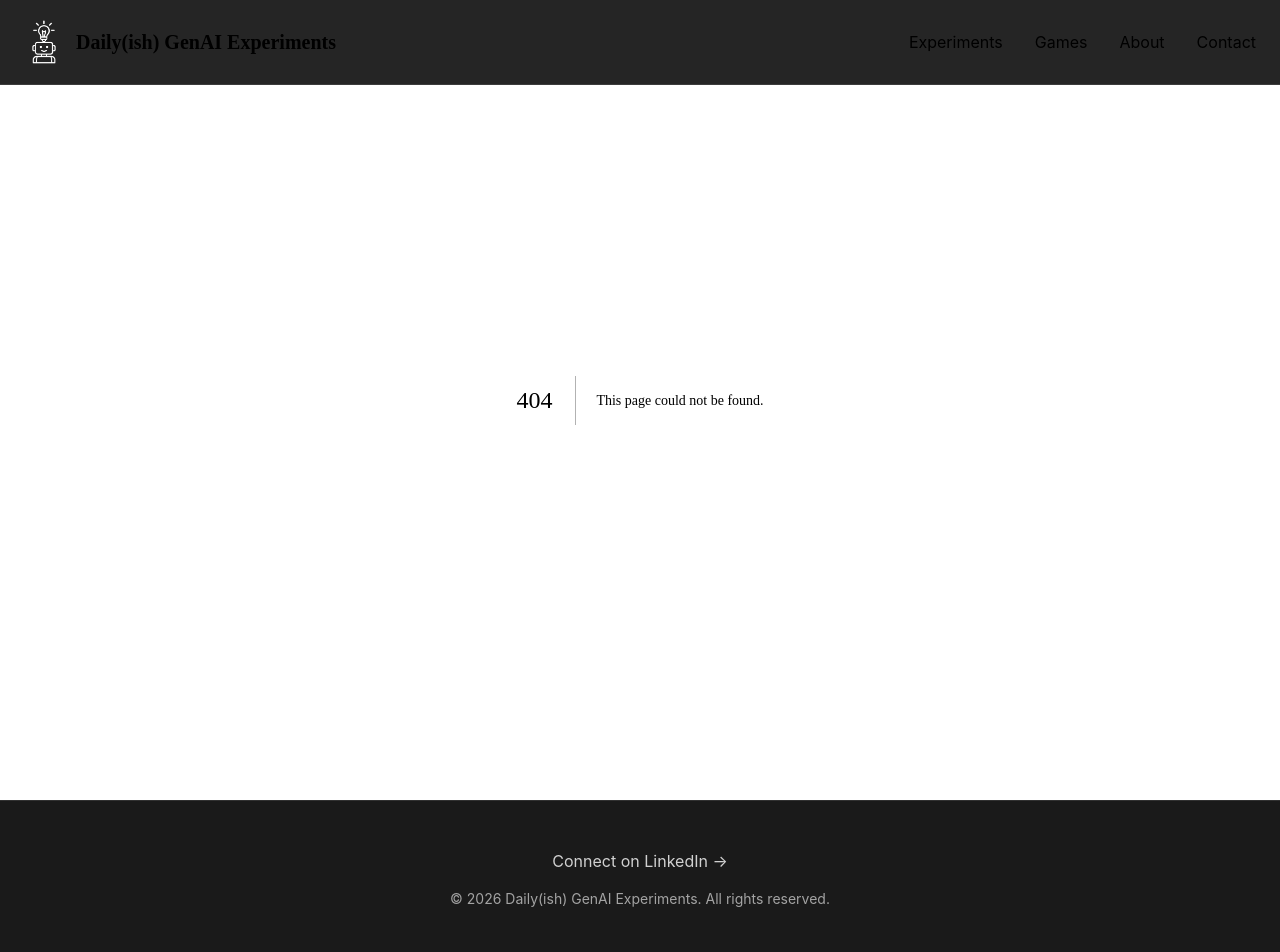
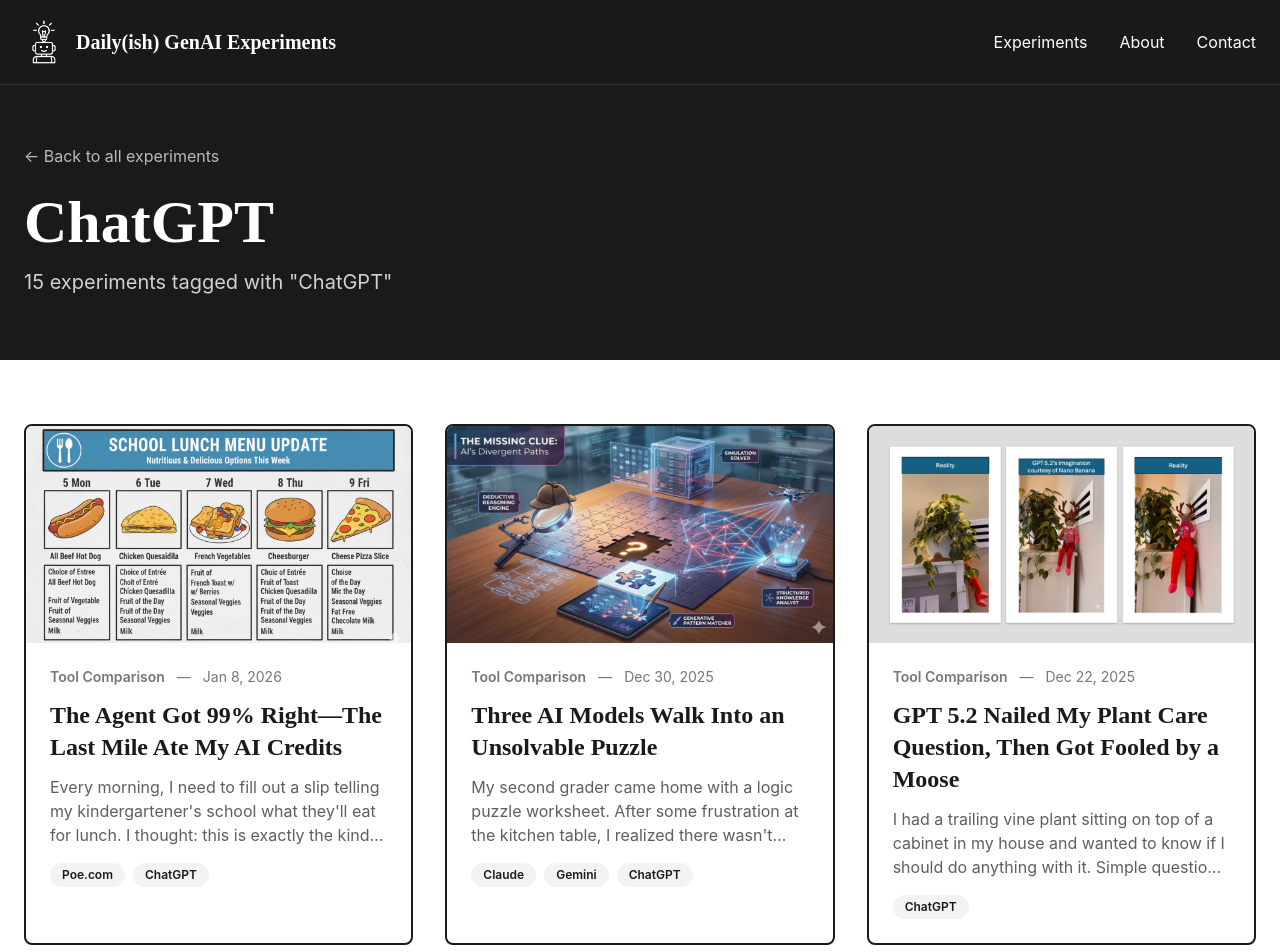
Before and after one commit to kimberlybella/dailyish-genai-experiments, a Next.js app: page /experiments/tag/ChatGPT in a window 1280 px wide. Before the commit this address had no page. Shown: the top 952 px of the page. Built offline with nearby package versions, Linux system fonts and the light colour scheme.

Commit message:
page tags

```diff
--- a/app/experiments/[slug]/page.tsx
+++ b/app/experiments/[slug]/page.tsx
@@ -75,14 +75,16 @@ export default async function ExperimentPost({
 
           {post.tags && post.tags.length > 0 && (
             <div className="mt-12 pt-8 border-t border-dark/10">
+              <h3 className="text-lg font-semibold mb-4">Tags:</h3>
               <div className="flex flex-wrap gap-2">
                 {post.tags.map((tag) => (
-                  <span
+                  <Link
                     key={tag}
-                    className="px-4 py-2 bg-dark/5 rounded-full text-sm"
+                    href={`/experiments/tag/${encodeURIComponent(tag)}`}
+                    className="px-4 py-2 bg-dark/5 hover:bg-dark/10 rounded-full text-sm font-semibold transition-colors"
                   >
                     {tag}
-                  </span>
+                  </Link>
                 ))}
               </div>
             </div>
--- /dev/null
+++ b/app/experiments/tag/[tag]/page.tsx
@@ -0,0 +1,64 @@
+import { getAllPosts } from "@/lib/posts";
+import ExperimentCard from "@/components/ExperimentCard";
+import Link from "next/link";
+
+export function generateStaticParams() {
+  const posts = getAllPosts();
+  const tags = new Set<string>();
+
+  posts.forEach(post => {
+    if (post.tags && Array.isArray(post.tags)) {
+      post.tags.forEach(tag => tags.add(tag));
+    }
+  });
+
+  return Array.from(tags).map((tag) => ({
+    tag: tag,
+  }));
+}
+
+export default function TagPage({ params }: { params: { tag: string } }) {
+  const allPosts = getAllPosts();
+  const tagName = decodeURIComponent(params.tag);
+
+  const filteredPosts = allPosts.filter((post) =>
+    post.tags && post.tags.includes(tagName)
+  );
+
+  return (
+    <div className="min-h-screen pt-20">
+      <section className="py-16 px-6 bg-dark">
+        <div className="max-w-7xl mx-auto">
+          <Link
+            href="/experiments"
+            className="inline-block mb-6 text-light/70 hover:text-light transition-colors"
+          >
+            ← Back to all experiments
+          </Link>
+          <h1 className="text-5xl md:text-6xl font-serif font-bold mb-4">
+            {tagName}
+          </h1>
+          <p className="text-xl text-light/80">
+            {filteredPosts.length} {filteredPosts.length === 1 ? 'experiment' : 'experiments'} tagged with "{tagName}"
+          </p>
+        </div>
+      </section>
+
+      <section className="py-16 px-6 bg-light text-dark">
+        <div className="max-w-7xl mx-auto">
+          {filteredPosts.length === 0 ? (
+            <div className="text-center py-16">
+              <p className="text-2xl text-dark/60">No experiments found with this tag.</p>
+            </div>
+          ) : (
+            <div className="grid grid-cols-1 md:grid-cols-2 lg:grid-cols-3 gap-8">
+              {filteredPosts.map((post) => (
+                <ExperimentCard key={post.slug} post={post} />
+              ))}
+            </div>
+          )}
+        </div>
+      </section>
+    </div>
+  );
+}
--- a/components/ExperimentCard.tsx
+++ b/components/ExperimentCard.tsx
@@ -15,10 +15,8 @@ export default function ExperimentCard({ post }: ExperimentCardProps) {
   });
 
   return (
-    <Link
-      href={`/experiments/${post.slug}`}
-      className="group block bg-white border-2 border-dark rounded-lg overflow-hidden hover:shadow-xl transition-shadow"
-    >
+    <div className="group bg-white border-2 border-dark rounded-lg overflow-hidden hover:shadow-xl transition-shadow">
+      <Link href={`/experiments/${post.slug}`}>
         {post.image && (
           <div className="aspect-video bg-gray-200 overflow-hidden">
             <img
@@ -28,17 +26,34 @@ export default function ExperimentCard({ post }: ExperimentCardProps) {
             />
           </div>
         )}
+      </Link>
       <div className="p-6">
         <div className="flex items-center gap-3 mb-3 text-sm text-dark/60">
           <span className="font-semibold">{post.category}</span>
           <span>—</span>
           <time>{formattedDate}</time>
         </div>
+        <Link href={`/experiments/${post.slug}`}>
           <h3 className="text-2xl font-serif font-semibold mb-3 group-hover:underline">
             {post.title}
           </h3>
-        <p className="text-dark/70 line-clamp-3">{post.excerpt}</p>
+        </Link>
+        <p className="text-dark/70 line-clamp-3 mb-4">{post.excerpt}</p>
+        {post.tags && post.tags.length > 0 && (
+          <div className="flex flex-wrap gap-2">
+            {post.tags.map((tag) => (
+              <Link
+                key={tag}
+                href={`/experiments/tag/${encodeURIComponent(tag)}`}
+                className="inline-block px-3 py-1 text-xs font-semibold bg-dark/5 hover:bg-dark/10 rounded-full transition-colors"
+                onClick={(e) => e.stopPropagation()}
+              >
+                {tag}
+              </Link>
+            ))}
           </div>
-    </Link>
+        )}
+      </div>
+    </div>
   );
 }
--- a/components/Navigation.tsx
+++ b/components/Navigation.tsx
@@ -13,9 +13,6 @@ export default function Navigation() {
             <Link href="/experiments" className="hover:text-light/70 transition-colors">
               Experiments
             </Link>
-            <Link href="/games" className="hover:text-light/70 transition-colors">
-              Games
-            </Link>
             <Link href="/about" className="hover:text-light/70 transition-colors">
               About
             </Link>
```
Also changed, not shown: app/api/juicy-word/route.ts (added, +72 -0 lines), app/games/juicy-word-finder/page.tsx (+11 -45 lines). Lines whose indentation alone changed are shown as unchanged.
